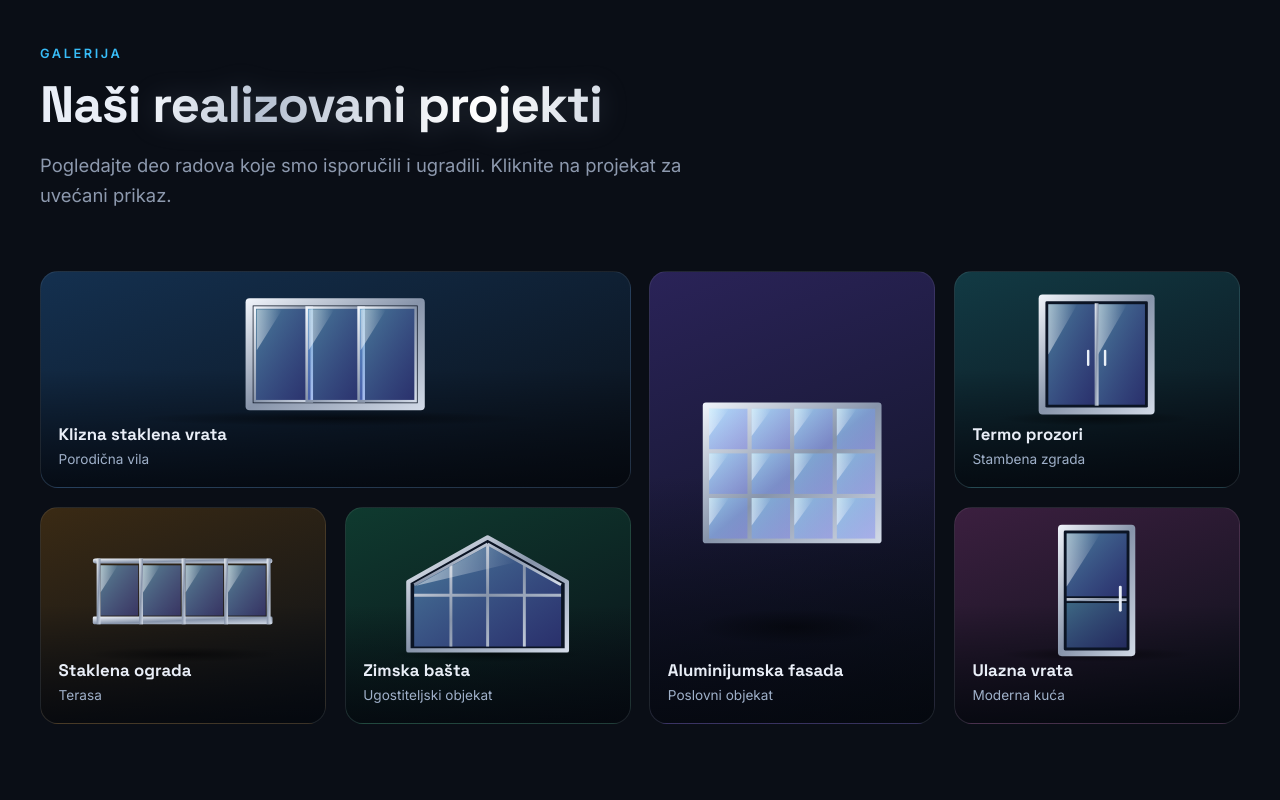
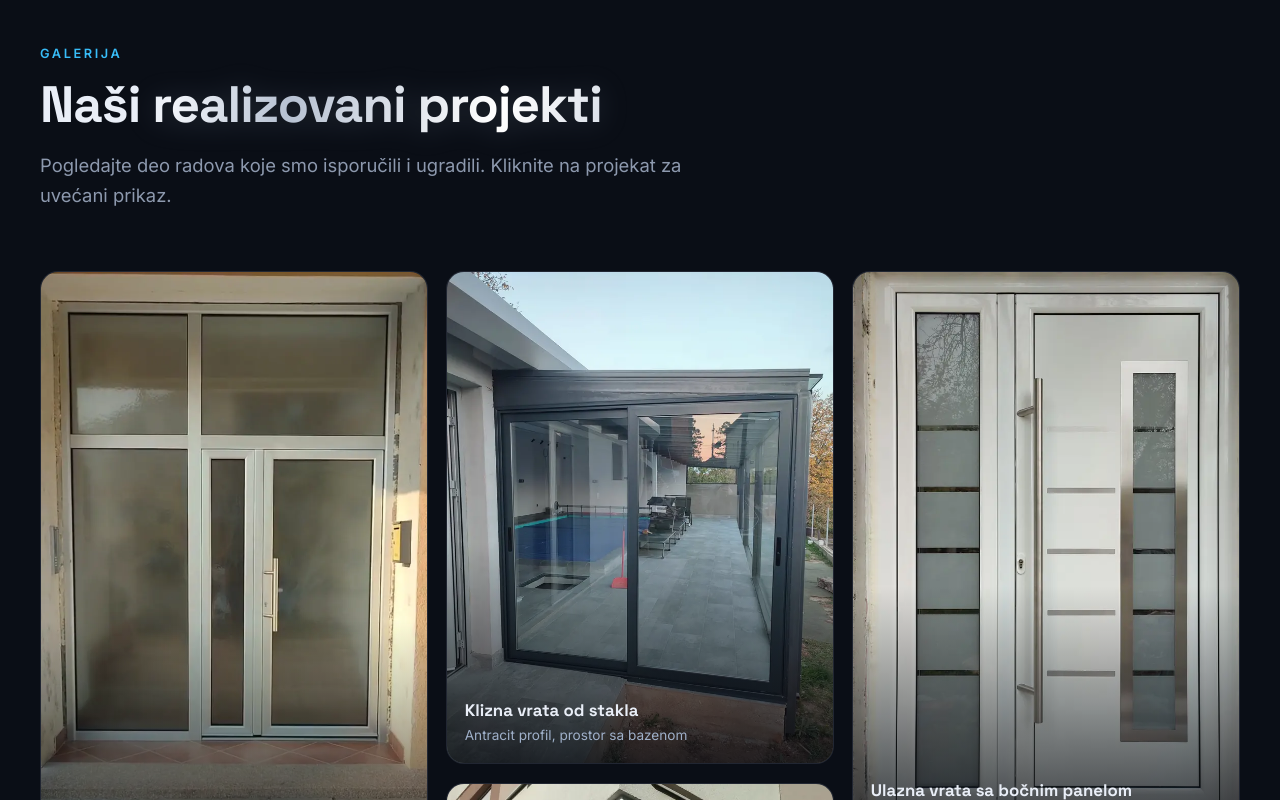
Before and after one commit to gagica94petrovic-stack/aluvex-cloud, a plain HTML site: page index.html in a window 1280 px wide. Shown: the part 2000-2800 px from the top of the page. Drawn offline with Linux system fonts and the light colour scheme.

Commit message:
gakerija
dodavanje 6 slika u galeriji

```diff
--- a/index.html
+++ b/index.html
@@ -123,36 +123,42 @@
       <p>Pogledajte deo radova koje smo isporučili i ugradili. Kliknite na projekat za uvećani prikaz.</p>
     </div>
     <div class="g-grid">
-      <figure class="g-item wide reveal" style="--g1:#14304f;--g2:#0a1018">
-        <div class="gi-art" data-art="slide"></div>
-        <figcaption class="g-cap"><b>Klizna staklena vrata</b><small>Porodična vila</small></figcaption>
+      <div class="g-col">
+        <figure class="g-item reveal" style="--r:1.668;--d:0" data-full="img/g1-full.webp">
+          <img src="img/g1.webp" width="760" height="1268" alt="Ulazna vrata sa bočnim staklom – Ulaz stambene zgrade" loading="lazy" decoding="async">
+          <figcaption class="g-cap"><b>Ulazna vrata sa bočnim staklom</b><small>Ulaz stambene zgrade</small></figcaption>
           <span class="g-zoom"><svg viewBox="0 0 24 24" fill="none" stroke="currentColor" stroke-width="2" stroke-linecap="round"><circle cx="11" cy="11" r="7"/><path d="M21 21l-4.3-4.3M11 8v6M8 11h6"/></svg></span>
         </figure>
-      <figure class="g-item tall reveal" style="--d:1;--g1:#2a2358;--g2:#0a1018">
-        <div class="gi-art" data-art="facade"></div>
-        <figcaption class="g-cap"><b>Aluminijumska fasada</b><small>Poslovni objekat</small></figcaption>
+        <figure class="g-item reveal" style="--r:0.618;--d:1" data-full="img/g3-full.webp">
+          <img src="img/g3.webp" width="760" height="470" alt="Klizni sistem sa tri krila – Porodična kuća" loading="lazy" decoding="async">
+          <figcaption class="g-cap"><b>Klizni sistem sa tri krila</b><small>Porodična kuća</small></figcaption>
           <span class="g-zoom"><svg viewBox="0 0 24 24" fill="none" stroke="currentColor" stroke-width="2" stroke-linecap="round"><circle cx="11" cy="11" r="7"/><path d="M21 21l-4.3-4.3M11 8v6M8 11h6"/></svg></span>
         </figure>
-      <figure class="g-item reveal" style="--d:2;--g1:#123a44;--g2:#0a1018">
-        <div class="gi-art" data-art="window"></div>
-        <figcaption class="g-cap"><b>Termo prozori</b><small>Stambena zgrada</small></figcaption>
+      </div>
+      <div class="g-col">
+        <figure class="g-item reveal" style="--r:1.333;--d:0" data-full="img/g2-full.webp">
+          <img src="img/g2.webp" width="760" height="1013" alt="Klizna vrata od stakla – Antracit profil, prostor sa bazenom" loading="lazy" decoding="async">
+          <figcaption class="g-cap"><b>Klizna vrata od stakla</b><small>Antracit profil, prostor sa bazenom</small></figcaption>
           <span class="g-zoom"><svg viewBox="0 0 24 24" fill="none" stroke="currentColor" stroke-width="2" stroke-linecap="round"><circle cx="11" cy="11" r="7"/><path d="M21 21l-4.3-4.3M11 8v6M8 11h6"/></svg></span>
         </figure>
-      <figure class="g-item reveal" style="--g1:#3a2a14;--g2:#0a1018">
-        <div class="gi-art" data-art="railing"></div>
-        <figcaption class="g-cap"><b>Staklena ograda</b><small>Terasa</small></figcaption>
+        <figure class="g-item reveal" style="--r:1.024;--d:1" data-full="img/g6-full.webp">
+          <img src="img/g6.webp" width="760" height="778" alt="Zastakljen ugaoni balkon – Klizni prozori, plavo staklo" loading="lazy" decoding="async">
+          <figcaption class="g-cap"><b>Zastakljen ugaoni balkon</b><small>Klizni prozori, plavo staklo</small></figcaption>
           <span class="g-zoom"><svg viewBox="0 0 24 24" fill="none" stroke="currentColor" stroke-width="2" stroke-linecap="round"><circle cx="11" cy="11" r="7"/><path d="M21 21l-4.3-4.3M11 8v6M8 11h6"/></svg></span>
         </figure>
-      <figure class="g-item reveal" style="--d:1;--g1:#0f3a2f;--g2:#0a1018">
-        <div class="gi-art" data-art="winter"></div>
-        <figcaption class="g-cap"><b>Zimska bašta</b><small>Ugostiteljski objekat</small></figcaption>
+      </div>
+      <div class="g-col">
+        <figure class="g-item reveal" style="--r:1.439;--d:0" data-full="img/g4-full.webp">
+          <img src="img/g4.webp" width="760" height="1094" alt="Ulazna vrata sa bočnim panelom – Bela, inox ručka" loading="lazy" decoding="async">
+          <figcaption class="g-cap"><b>Ulazna vrata sa bočnim panelom</b><small>Bela, inox ručka</small></figcaption>
           <span class="g-zoom"><svg viewBox="0 0 24 24" fill="none" stroke="currentColor" stroke-width="2" stroke-linecap="round"><circle cx="11" cy="11" r="7"/><path d="M21 21l-4.3-4.3M11 8v6M8 11h6"/></svg></span>
         </figure>
-      <figure class="g-item reveal" style="--d:2;--g1:#3b1f3f;--g2:#0a1018">
-        <div class="gi-art" data-art="door"></div>
-        <figcaption class="g-cap"><b>Ulazna vrata</b><small>Moderna kuća</small></figcaption>
+        <figure class="g-item reveal" style="--r:0.75;--d:1" data-full="img/g5-full.webp">
+          <img src="img/g5.webp" width="760" height="570" alt="Bezramovska zastakljena terasa – Panoramski pogled" loading="lazy" decoding="async">
+          <figcaption class="g-cap"><b>Bezramovska zastakljena terasa</b><small>Panoramski pogled</small></figcaption>
           <span class="g-zoom"><svg viewBox="0 0 24 24" fill="none" stroke="currentColor" stroke-width="2" stroke-linecap="round"><circle cx="11" cy="11" r="7"/><path d="M21 21l-4.3-4.3M11 8v6M8 11h6"/></svg></span>
         </figure>
+      </div>
     </div>
   </div>
 </section>
--- a/script.js
+++ b/script.js
@@ -216,9 +216,10 @@
     const show = i => {
       idx = (i + items.length) % items.length;
       const it = items[idx];
-      art.innerHTML = $('.gi-art', it).innerHTML;
-      art.style.setProperty('--g1', it.style.getPropertyValue('--g1'));
-      art.style.setProperty('--g2', it.style.getPropertyValue('--g2'));
+      const im = $('img', it);
+      art.innerHTML = '';
+      const big = new Image(); big.src = it.dataset.full || im.src; big.alt = im.alt; art.appendChild(big);
+      [idx + 1, idx - 1].forEach(n => { const o = items[(n + items.length) % items.length]; if (o && o.dataset.full) new Image().src = o.dataset.full; });
       ttl.textContent = $('b', it).textContent;
       sub.textContent = $('small', it).textContent;
     };
--- a/style.css
+++ b/style.css
@@ -240,26 +240,25 @@ main{overflow-x:clip}
 .g-dots.auto button.on::after{animation:dotFill var(--iv,4.5s) linear forwards}
 .g-dots.paused button.on::after{animation-play-state:paused}
 @keyframes dotFill{from{transform:scaleX(0)}to{transform:scaleX(1)}}
-.g-grid{display:grid;grid-template-columns:repeat(4,1fr);grid-auto-rows:clamp(11rem,17vw,14.4rem);gap:clamp(.75rem,.5rem + .9vw,1.15rem)}
-.g-item{position:relative;border-radius:clamp(14px,.8rem + .4vw,20px);overflow:hidden;cursor:pointer;border:1px solid var(--line);background:linear-gradient(160deg,var(--g1,#16233a),var(--g2,#0a1018))}
-.g-item.wide{grid-column:span 2}.g-item.tall{grid-row:span 2}
-.g-item .gi-art{position:absolute;inset:0 0 3.1rem 0;display:grid;place-items:center;transition:transform .9s var(--ease)}
-.g-item .gi-art svg{position:relative;z-index:1;width:68%;max-height:92%}
-.g-item.tall .gi-art svg{width:74%}
-.g-item::after{content:"";position:absolute;inset:0;background:linear-gradient(180deg,transparent 45%,rgba(3,6,12,.9));opacity:.85;transition:opacity .4s}
+.g-grid{display:grid;grid-template-columns:repeat(3,1fr);gap:clamp(.75rem,.5rem + .9vw,1.15rem);align-items:start}
+.g-col{display:flex;flex-direction:column;gap:inherit;aspect-ratio:1/2.3}
+.g-item{position:relative;flex:var(--r,1) 1 0;min-height:0;border-radius:clamp(14px,.8rem + .4vw,20px);overflow:hidden;cursor:pointer;border:1px solid var(--line);background:#0e1420}
+.g-item img{position:absolute;inset:0;width:100%;height:100%;object-fit:cover;transition:transform .9s var(--ease)}
+.g-item::after{content:"";position:absolute;inset:0;background:linear-gradient(180deg,transparent 55%,rgba(3,6,12,.88));opacity:.9;transition:opacity .4s;pointer-events:none}
 .g-cap{position:absolute;left:1.1rem;right:1.1rem;bottom:1rem;z-index:2;transform:translateY(10px);transition:transform .5s var(--ease)}
 .g-cap b{display:block;font-family:var(--display);font-size:1.05rem;line-height:1.25}
 .g-cap small{color:#9fb0c9;font-size:.85rem}
 .g-zoom{position:absolute;top:.9rem;right:.9rem;z-index:2;width:2.6rem;height:2.6rem;border-radius:50%;display:grid;place-items:center;background:rgba(255,255,255,.14);opacity:0;transform:scale(.6);transition:.4s var(--ease)}
 .g-zoom svg{width:18px;height:18px}
-@media(hover:hover){.g-item:hover .gi-art{transform:scale(1.12)}.g-item:hover .g-cap{transform:none}.g-item:hover .g-zoom{opacity:1;transform:none}}
+@media(hover:hover){.g-item:hover img{transform:scale(1.06)}.g-item:hover .g-cap{transform:none}.g-item:hover .g-zoom{opacity:1;transform:none}}
 @media(hover:none){.g-cap{transform:none}}
 .lightbox{position:fixed;inset:0;z-index:300;background:rgba(3,5,10,.94);display:grid;place-items:center;opacity:0;visibility:hidden;transition:.45s var(--ease);padding:max(1.25rem,env(safe-area-inset-top)) max(1.25rem,env(safe-area-inset-right)) max(1.25rem,env(safe-area-inset-bottom)) max(1.25rem,env(safe-area-inset-left))}
 .lightbox.open{opacity:1;visibility:visible}
 .lb-box{width:min(56rem,100%);transform:scale(.92);transition:transform .5s var(--ease);text-align:center}
 .lightbox.open .lb-box{transform:none}
 .lb-art{border-radius:clamp(16px,1rem + .8vw,24px);border:1px solid var(--line);aspect-ratio:16/10;display:grid;place-items:center;background:linear-gradient(160deg,var(--g1,#16233a),var(--g2,#0a1018))}
-.lb-art svg{height:88%;width:auto;max-width:90%}
+.lb-art{overflow:hidden;aspect-ratio:auto;background:#0e1420;display:block;width:fit-content;max-width:100%;margin-inline:auto}
+.lb-art img{display:block;max-width:100%;max-height:min(72vh,46rem);width:auto;height:auto;margin:auto;object-fit:contain}
 .lb-cap{margin-top:1.1rem}
 .lb-cap b{font-family:var(--display);font-size:clamp(1.1rem,1rem + .5vw,1.3rem);display:block}
 .lb-cap small{color:var(--muted)}
@@ -368,7 +367,6 @@ input[type=range]::-moz-range-thumb{width:18px;height:18px;border-radius:50%;bac
 @media(max-width:1040px){
   .hero-wrap,.about-wrap,.contact-wrap,.demo-wrap{grid-template-columns:1fr}
   .grid-4,.grid-3{grid-template-columns:repeat(2,1fr)}
-  .g-grid{grid-template-columns:repeat(2,1fr);grid-auto-rows:clamp(10rem,30vw,14rem)}
   .steps{grid-template-columns:repeat(2,1fr);row-gap:2.75rem}.steps::before{display:none}
   .counter:nth-child(2),.counter.reveal.in:nth-child(2),.counter:nth-child(4),.counter.reveal.in:nth-child(4){transform:none}
 
@@ -416,10 +414,10 @@ input[type=range]::-moz-range-thumb{width:18px;height:18px;border-radius:50%;bac
   .g-grid{display:flex;gap:.9rem;grid-auto-rows:unset;overflow-x:auto;overflow-y:hidden;scroll-snap-type:x mandatory;overscroll-behavior-x:contain;-webkit-overflow-scrolling:touch;scrollbar-width:none;
     margin-inline:calc(-1*var(--gutter));padding:.4rem 11vw .6rem;scroll-padding-inline:11vw}
   .g-grid::-webkit-scrollbar{display:none}
-  .g-item,.g-item.wide,.g-item.tall{flex:0 0 78vw;height:min(80vw,19rem);grid-column:auto;grid-row:auto;scroll-snap-align:center;scroll-snap-stop:always;
+  .g-col{display:contents}
+  .g-grid .g-item{flex:0 0 78vw;height:min(92vw,23rem);scroll-snap-align:center;scroll-snap-stop:always;
     opacity:1!important;transform:scale(.93)!important;filter:brightness(.6);transition:transform .5s var(--ease),filter .5s var(--ease)!important}
   .g-item.on{transform:none!important;filter:none}
-  .g-item .gi-art svg,.g-item.tall .gi-art svg{width:64%}
   .g-dots{display:flex}
 
   /* hero: dugmad jedno ispod drugog, statistika u 3 kolone */
```
Also changed, not shown: img/g1-full.webp (added), img/g1.webp (added), img/g2-full.webp (added), img/g2.webp (added), img/g3-full.webp (added), img/g3.webp (added), img/g4-full.webp (added), img/g4.webp (added), img/g5-full.webp (added), img/g5.webp (added), img/g6-full.webp (added), img/g6.webp (added). Lines whose indentation alone changed are shown as unchanged.
